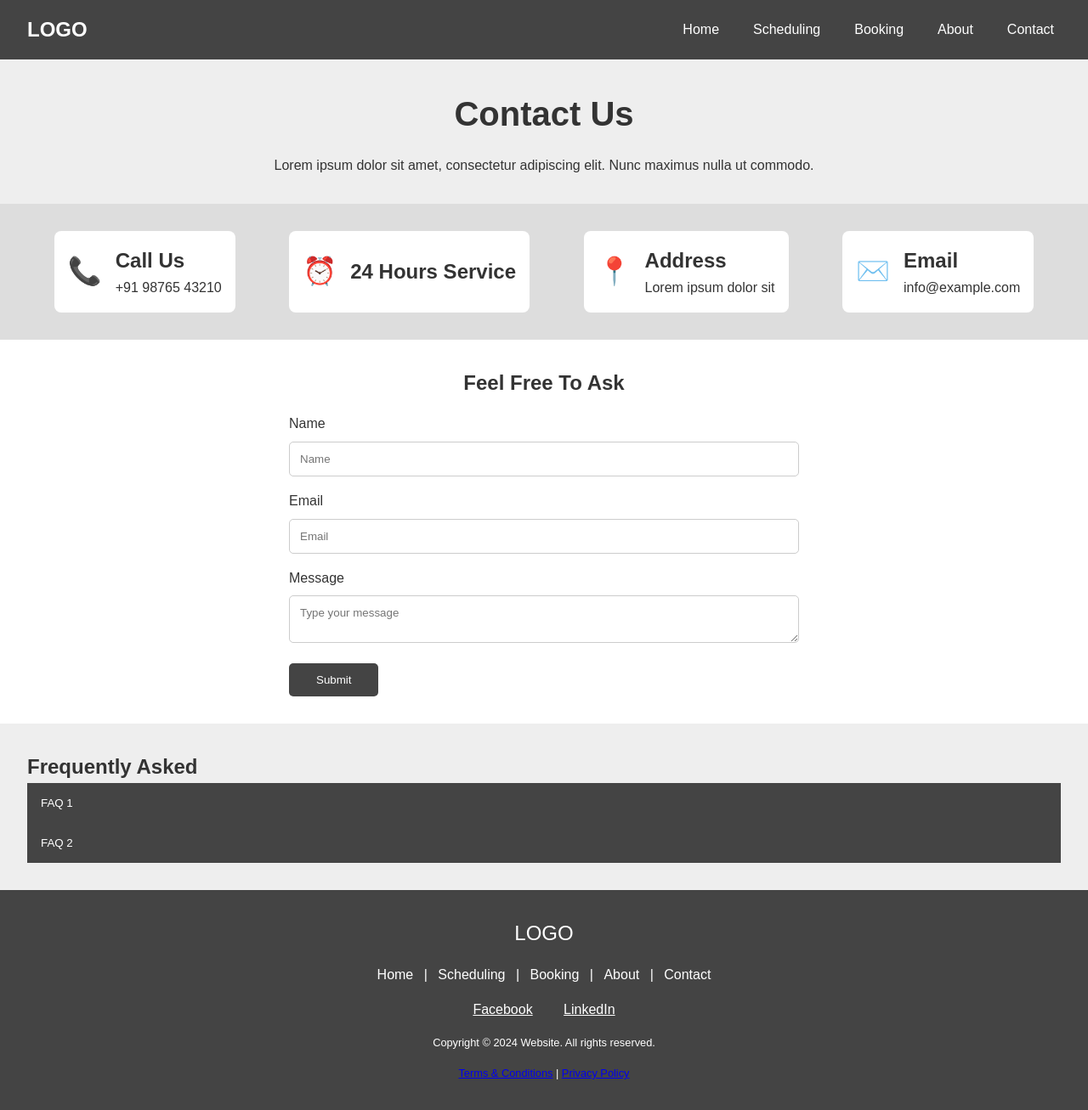
After one commit to IT23595644/Bus-Booking-System, a PHP site: the page made by homepage/contt us.html in a window 1280 px wide. The commit adds this page. Shown: the whole page at 85% size. Run offline with PHP 8.4, Linux system fonts and the light colour scheme.

Commit message:
cc
adding contact us

```diff
--- /dev/null
+++ b/homepage/contt us.html
@@ -0,0 +1,114 @@
+<!DOCTYPE html>
+<html lang="en">
+<head>
+
+    <title>Contact Us</title>
+    <link rel="stylesheet" href="cs.css">
+</head>
+<body>
+
+    <!-- Header Section -->
+    <header>
+        <div class="logo">LOGO</div>
+        <nav>
+            <ul>
+                <li><a href="home.html">Home</a></li>
+                <li><a href="#">Scheduling</a></li>
+                <li><a href="#">Booking</a></li>
+                <li><a href="#">About</a></li>
+                <li><a href="#">Contact</a></li>
+            </ul>
+        </nav>
+    </header>
+
+    <!-- Main Content Section -->
+    <section class="contact-us">
+        <h1>Contact Us</h1>
+        <p>Lorem ipsum dolor sit amet, consectetur adipiscing elit. Nunc maximus nulla ut commodo.</p>
+    </section>
+
+    <!-- Contact Info Section -->
+    <section class="contact-info">
+        <div class="info-box">
+            <span class="icon">📞</span>
+            <div>
+                <h2>Call Us</h2>
+                <p>+91 98765 43210</p>
+            </div>
+        </div>
+        <div class="info-box">
+            <span class="icon">⏰</span>
+            <div>
+                <h2>24 Hours Service</h2>
+            </div>
+        </div>
+        <div class="info-box">
+            <span class="icon">📍</span>
+            <div>
+                <h2>Address</h2>
+                <p>Lorem ipsum dolor sit</p>
+            </div>
+        </div>
+        <div class="info-box">
+            <span class="icon">✉️</span>
+            <div>
+                <h2>Email</h2>
+                <p>info@example.com</p>
+            </div>
+        </div>
+    </section>
+
+    <!-- Contact Form Section -->
+    <section class="contact-form">
+        <h2>Feel Free To Ask</h2>
+        <form action="#">
+            <label for="name">Name</label>
+            <input type="text" id="name" name="name" placeholder="Name">
+
+            <label for="email">Email</label>
+            <input type="email" id="email" name="email" placeholder="Email">
+
+            <label for="message">Message</label>
+            <textarea id="message" name="message" placeholder="Type your message"></textarea>
+
+            <button type="submit">Submit</button>
+        </form>
+    </section>
+
+    <!-- FAQ Section -->
+    <section class="faq">
+        <h2>Frequently Asked</h2>
+        <div class="faq-item">
+            <button class="accordion">FAQ 1</button>
+            <div class="panel">
+                <p>Lorem ipsum dolor sit amet, consectetur adipiscing elit.</p>
+            </div>
+        </div>
+        <div class="faq-item">
+            <button class="accordion">FAQ 2</button>
+            <div class="panel">
+                <p>Nunc maximus nulla ut commodo sagittis.</p>
+            </div>
+        </div>
+    </section>
+
+    <!-- Footer Section -->
+    <footer>
+        <div class="footer-logo">LOGO</div>
+        <nav class="footer-nav">
+            <a href="#">Home</a> |
+            <a href="#">Scheduling</a> |
+            <a href="#">Booking</a> |
+            <a href="#">About</a> |
+            <a href="#">Contact</a>
+        </nav>
+        <div class="social-media">
+            <a href="#">Facebook</a>
+            <a href="#">LinkedIn</a>
+        </div>
+        <p>Copyright © 2024 Website. All rights reserved.</p>
+        <p><a href="#">Terms & Conditions</a> | <a href="#">Privacy Policy</a></p>
+    </footer>
+
+</body>
+</html>
--- /dev/null
+++ b/homepage/cs.css
@@ -0,0 +1,191 @@
+/* General Styles */
+* {
+    margin: 0;
+    padding: 0;
+    box-sizing: border-box;
+    font-family: Arial, sans-serif;
+}
+
+body {
+    line-height: 1.6;
+    background-color: #f4f4f4;
+    color: #333;
+}
+
+/* Header */
+header {
+    background-color: #444;
+    color: #fff;
+    padding: 1rem 2rem;
+    display: flex;
+    justify-content: space-between;
+    align-items: center;
+}
+
+.logo {
+    font-size: 1.5rem;
+    font-weight: bold;
+}
+
+nav ul {
+    list-style: none;
+    display: flex;
+    gap: 1.5rem;
+}
+
+nav ul li a {
+    color: #fff;
+    text-decoration: none;
+    padding: 0.5rem;
+}
+
+nav ul li a:hover {
+    background-color: #333;
+    border-radius: 5px;
+}
+
+/* Contact Us Section */
+.contact-us {
+    text-align: center;
+    padding: 2rem 0;
+    background-color: #eee;
+}
+
+.contact-us h1 {
+    font-size: 2.5rem;
+    margin-bottom: 1rem;
+}
+
+/* Contact Info Section */
+.contact-info {
+    display: flex;
+    justify-content: space-around;
+    background-color: #ddd;
+    padding: 2rem;
+}
+
+.info-box {
+
+    display: flex;
+    align-items: center;
+    gap: 1rem;
+    background-color: #fff;
+    padding: 1rem;
+    border-radius: 8px;
+}
+
+.info-box .icon {
+    font-size: 2rem;
+}
+
+/* Contact Form Section */
+.contact-form {
+    padding: 2rem;
+    background-color: #fff;
+}
+
+.contact-form h2 {
+    margin-bottom: 1rem;
+    text-align: center;
+}
+
+form {
+    max-width: 600px;
+    margin: 0 auto;
+}
+
+form label {
+    display: block;
+    margin-bottom: 0.5rem;
+}
+
+form input, form textarea {
+    width: 100%;
+    padding: 0.75rem;
+    margin-bottom: 1rem;
+    border: 1px solid #ccc;
+    border-radius: 5px;
+}
+
+form button {
+    padding: 0.75rem 2rem;
+    background-color: #444;
+    color: #fff;
+    border: none;
+    border-radius: 5px;
+    cursor: pointer;
+}
+
+form button:hover {
+    background-color: #333;
+}
+
+/* FAQ Section */
+.faq {
+    padding: 2rem;
+    background-color: #eee;
+}
+
+.accordion {
+    background-color: #444;
+    color: white;
+    cursor: pointer;
+    padding: 1rem;
+    width: 100%;
+    text-align: left;
+    border: none;
+    outline: none;
+    transition: background-color 0.2s;
+}
+
+.accordion:hover {
+    background-color: #333;
+}
+
+.panel {
+    padding: 0 1rem;
+    display: none;
+    background-color: white;
+    overflow: hidden;
+}
+
+.accordion.active + .panel {
+    display: block;
+}
+
+/* Footer */
+footer {
+    background-color: #444;
+    color: #fff;
+    text-align: center;
+    padding: 2rem 0;
+}
+
+footer .footer-logo {
+    font-size: 1.5rem;
+    margin-bottom: 1rem;
+}
+
+footer nav {
+    margin-bottom: 1rem;
+}
+
+footer nav a {
+    color: #fff;
+    text-decoration: none;
+    margin: 0 0.5rem;
+}
+
+footer nav a:hover {
+    text-decoration: underline;
+}
+
+footer .social-media a {
+    color: #fff;
+    margin: 0 1rem;
+}
+
+footer p {
+    margin-top: 1rem;
+    font-size: 0.8rem;
+}
--- a/homepage/home.html
+++ b/homepage/home.html
@@ -17,6 +17,8 @@
             <a href="#">Schedule</a>
             <a href="#">Booking</a>
             <a href="#">About Us</a>
+            <a href="contt us.html">Contact Us</a>
+
          <div class="login">
             <a href="#">Login/Sign Up</a>
          </div>
--- a/homepage/style/style.css
+++ b/homepage/style/style.css
@@ -14,7 +14,7 @@
 
 }
 .navbar{
-    padding:0.3px 30%;
+    padding:0.3px 25%;
 }
 
 
```
